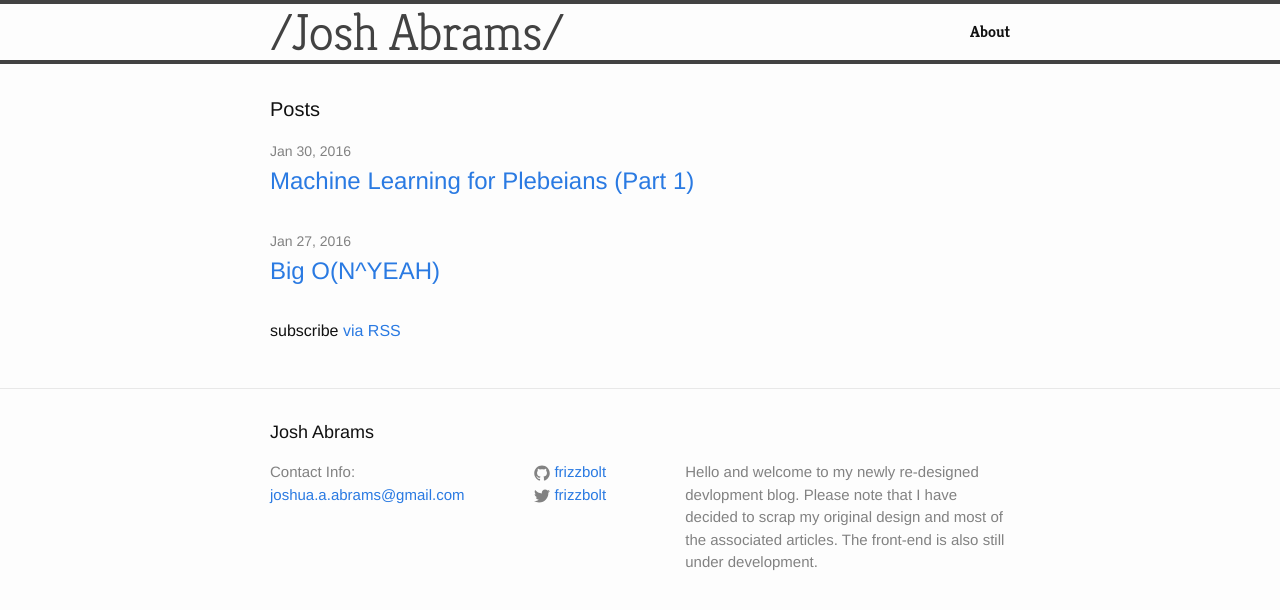
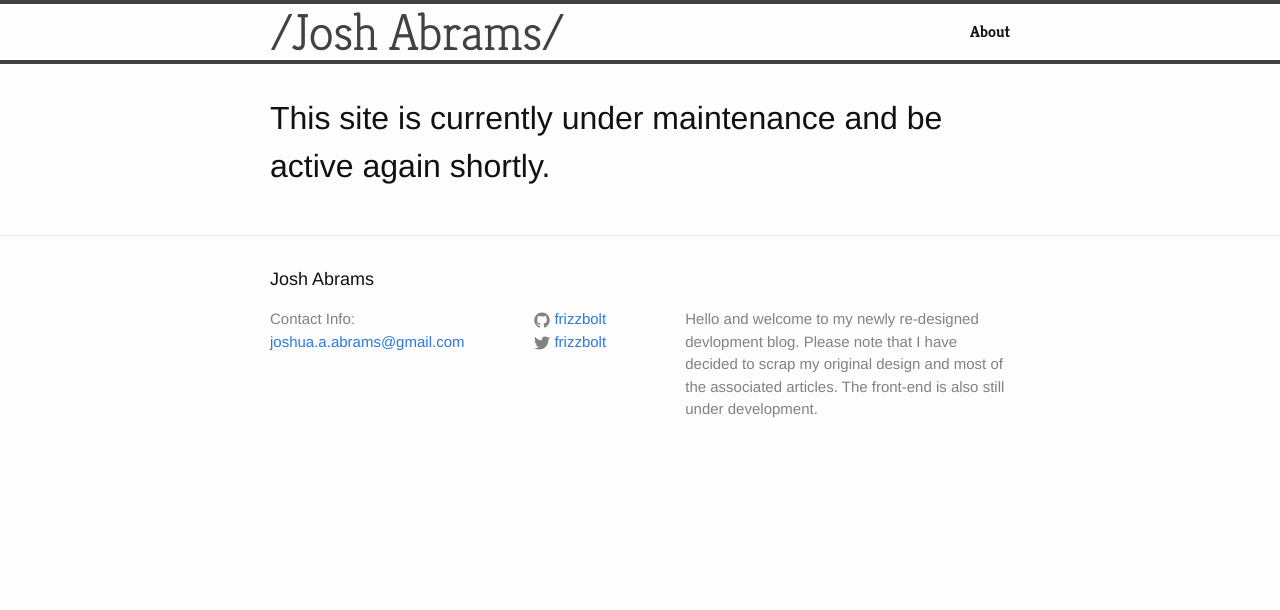
Before and after one commit to josh-abrams/josh-abrams.github.io, a Jekyll site: the page built from index.html, in a window 1280 px wide. Shown: the top 610 px of the page. Built offline with Jekyll 4.4.1, drawn with Linux system fonts in a browser that asks for light colours.

Commit message:
Add under-constructiontext and variable

```diff
--- a/_config.yml
+++ b/_config.yml
@@ -15,7 +15,8 @@ description: > # this means to ignore newlines until "baseurl:"
 baseurl: "" # the subpath of your site, e.g. /blog
 url: "http://frizzbolt.github.io" # the base hostname & protocol for your site
 twitter_username: frizzbolt
-github_username:  frizzbolt
+github_username: frizzbolt
+under_construction: true
 
 # Build settings
 markdown: kramdown
--- a/index.html
+++ b/index.html
@@ -2,8 +2,10 @@
 layout: default
 ---
 
+{% if site.under_construction == true %}
+<h1>This site is currently under maintenance and be active again shortly.</h1>
+{% else %}
 <div class="home">
-
   <h1 class="page-heading">Posts</h1>
 
   <ul class="post-list">
@@ -21,3 +23,4 @@ layout: default
   <p class="rss-subscribe">subscribe <a href="{{ "/feed.xml" | prepend: site.baseurl }}">via RSS</a></p>
 
 </div>
+{% endif %}
```
